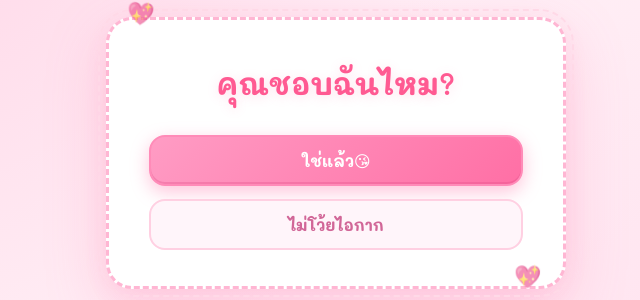
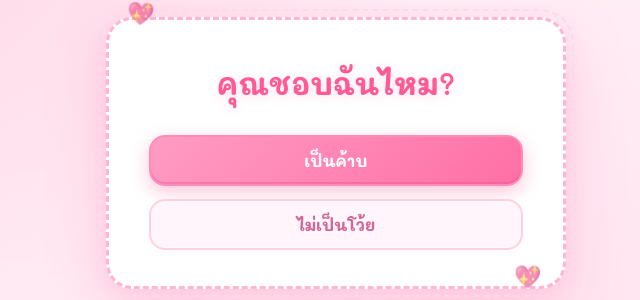
Before and after one commit to Yannawit4/In-love, a plain HTML site: page index.html in a window 1280 px wide. Shown: the part 247-547 px from the top of the page, 304-944 px from the left. Drawn offline with Linux system fonts and the light colour scheme.

Commit message:
Update index.html  ○ Change the text in the button

```diff
--- a/index.html
+++ b/index.html
@@ -153,7 +153,7 @@
             text-shadow: 0 2px 12px rgba(255, 111, 165, 0.2);
         }
 
-        /* 🔑 เรียงแนวตั้ง: "ใช่แล้ว" อยู่บน / "ไม่โว้ย" อยู่ล่าง */
+        /* เรียงแนวตั้ง: "เป็นค้าบ" อยู่บน / "ไม่เป็นโว้ย" อยู่ล่าง */
         .cookie-buttons {
             display: flex;
             flex-direction: column;
@@ -390,8 +390,8 @@
             <h2 class="cookie-title">คุณชอบฉันไหม?</h2>
 
             <div class="cookie-buttons">
-                <button id="accept-button" class="btn btn-primary">ใช่แล้ว😘</button>
-                <button id="decline-button" class="btn btn-secondary">ไม่โว้ยไอกาก</button>
+                <button id="accept-button" class="btn btn-primary">เป็นค้าบ</button>
+                <button id="decline-button" class="btn btn-secondary">ไม่เป็นโว้ย</button>
             </div>
         </div>
     </div>
@@ -434,9 +434,9 @@
         setTimeout(() => loadingScreen.classList.add('hide'), 3000);
 
         /* ==========================================================
-           🌀 ปุ่ม "ไม่โว้ยไอกาก"
+           🌀 ปุ่ม "ไม่เป็นโว้ย"
            - 1 คลิก = หด 1 สเต็ป + วาร์ปไปตำแหน่งสุ่มทั่วจอ
-           - ไม่ทับปุ่ม "ใช่แล้ว"
+           - ไม่ทับปุ่ม "เป็นค้าบ"
            ========================================================== */
         let declineScale = 1;
         const MIN_SCALE  = 0.22;
@@ -575,7 +575,7 @@
         window.addEventListener('resize', clampDeclineInside);
         window.addEventListener('orientationchange', () => setTimeout(clampDeclineInside, 150));
 
-        /* ================= ปุ่ม "ใช่แล้ว" ================= */
+        /* ================= ปุ่ม "เป็นค้าบ" ================= */
         acceptBtn.addEventListener('click', () => {
             if (warped) declineBtn.style.display = 'none';
 
```
